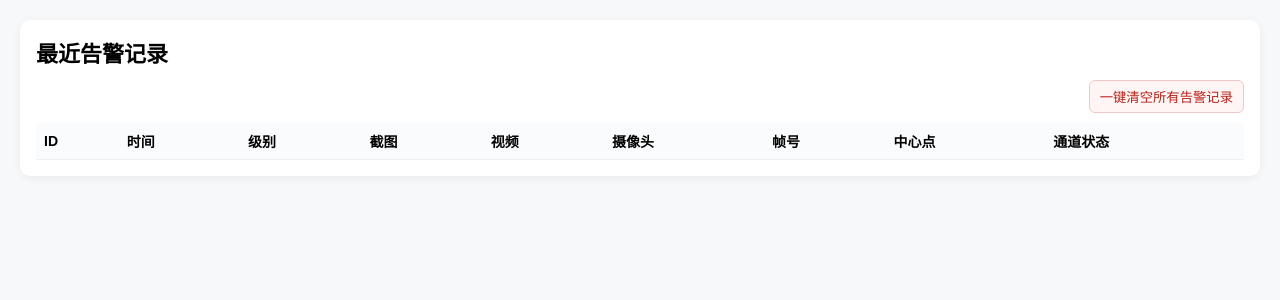
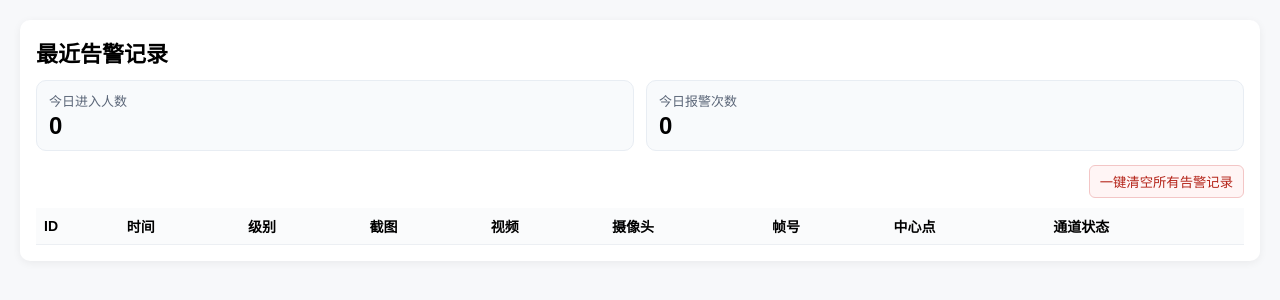
Before and after one commit to luqie0106/Elder-Fall-Detection-Jetson, a Flask app: page / in a window 1280 px wide. Shown: the top 300 px of the page. Run offline with Flask 3, Linux system fonts and the light colour scheme; data that the repository does not hold is empty.

Commit message:
添加人员进入记录功能，更新数据库结构并在前端展示今日进入人数和报警次数

```diff
--- a/web/app.py
+++ b/web/app.py
@@ -8,7 +8,7 @@ PROJECT_ROOT = Path(__file__).resolve().parents[1]
 if str(PROJECT_ROOT) not in sys.path:
     sys.path.insert(0, str(PROJECT_ROOT))
 
-from storage.events_db import clear_fall_events, list_recent_events
+from storage.events_db import clear_fall_events, get_today_overview, list_recent_events
 
 DB_PATH = str(PROJECT_ROOT / "data" / "fall_events.db")
 
@@ -33,14 +33,16 @@ def _clear_snapshot_files() -> None:
 def index():
     limit = int(request.args.get("limit", 50))
     events = list_recent_events(DB_PATH, limit=limit)
-    return render_template("index.html", events=events, limit=limit)
+    overview = get_today_overview(DB_PATH)
+    return render_template("index.html", events=events, limit=limit, overview=overview)
 
 
 @app.route("/api/events")
 def api_events():
     limit = int(request.args.get("limit", 50))
     events = list_recent_events(DB_PATH, limit=limit)
-    return jsonify({"items": events, "count": len(events)})
+    overview = get_today_overview(DB_PATH)
+    return jsonify({"items": events, "count": len(events), "overview": overview})
 
 
 @app.route("/events/clear", methods=["POST"])
--- a/web/templates/index.html
+++ b/web/templates/index.html
@@ -11,6 +11,10 @@
     table { width: 100%; border-collapse: collapse; }
     th, td { text-align: left; padding: 8px; border-bottom: 1px solid #eceff3; font-size: 14px; }
     th { background: #fafbfc; }
+    .stats { display: grid; grid-template-columns: repeat(2, minmax(180px, 1fr)); gap: 12px; margin-bottom: 14px; }
+    .stat-card { background: #f8fafc; border: 1px solid #e8edf3; border-radius: 10px; padding: 10px 12px; }
+    .stat-label { color: #5b6678; font-size: 13px; }
+    .stat-value { font-size: 24px; font-weight: 700; margin-top: 2px; }
     .elder-cell { display: flex; align-items: center; gap: 10px; }
     .avatar { width: 40px; height: 40px; border-radius: 6px; object-fit: cover; border: 1px solid #dde3ea; background: #f3f5f8; }
     .snapshot { width: 96px; height: 54px; border-radius: 6px; object-fit: cover; border: 1px solid #dde3ea; background: #f3f5f8; }
@@ -21,6 +25,16 @@
 <body>
   <div class="card">
     <h1>最近告警记录</h1>
+    <div class="stats">
+      <div class="stat-card">
+        <div class="stat-label">今日进入人数</div>
+        <div class="stat-value">{{ overview.entered_today if overview else 0 }}</div>
+      </div>
+      <div class="stat-card">
+        <div class="stat-label">今日报警次数</div>
+        <div class="stat-value">{{ overview.alarms_today if overview else 0 }}</div>
+      </div>
+    </div>
     <div class="toolbar">
       <form method="post" action="/events/clear" onsubmit="return confirm('确认清空所有告警记录吗？该操作不可恢复。');">
         <button class="danger-btn" type="submit">一键清空所有告警记录</button>
```
Also changed, not shown: main.py (+38 -2 lines), storage/events_db.py.
